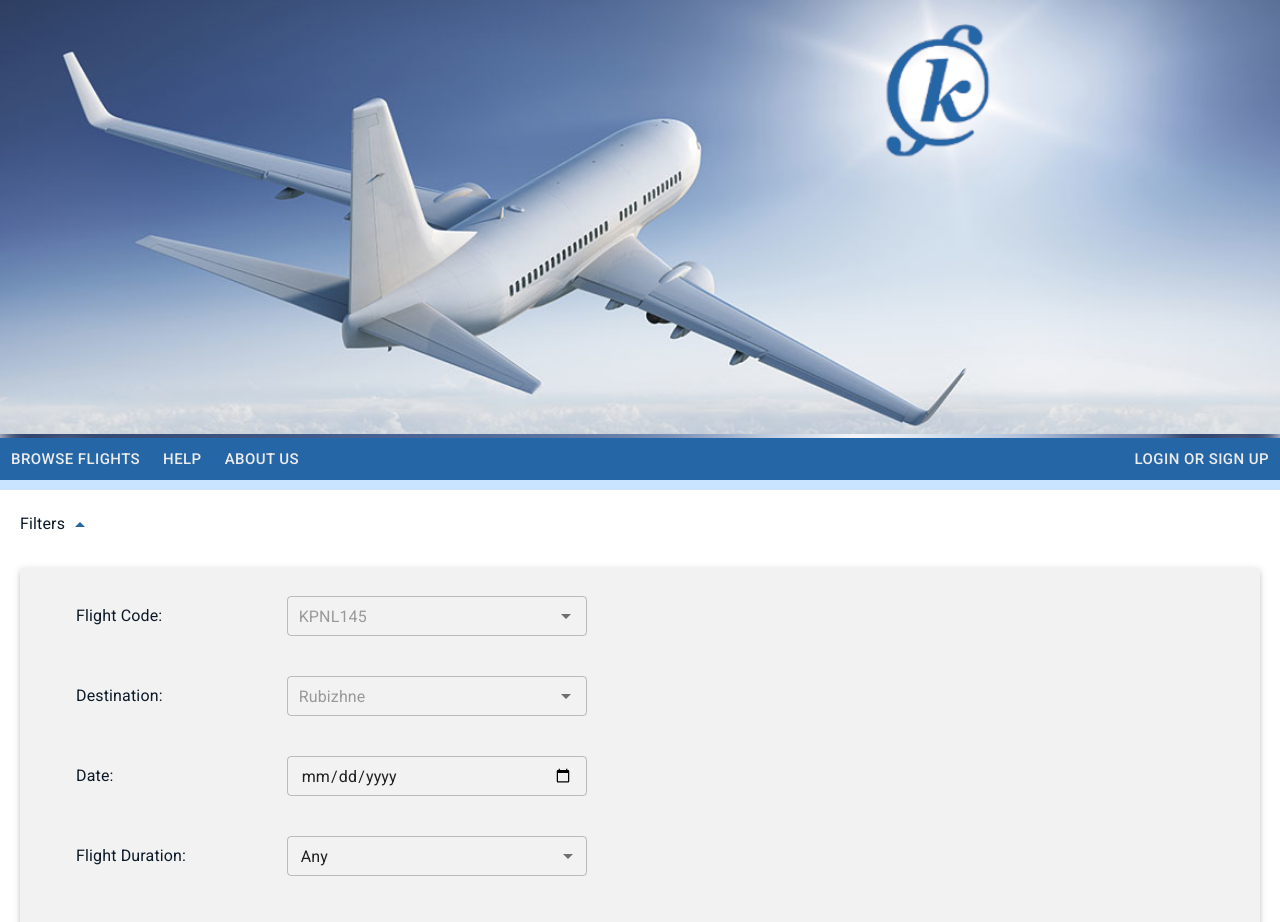
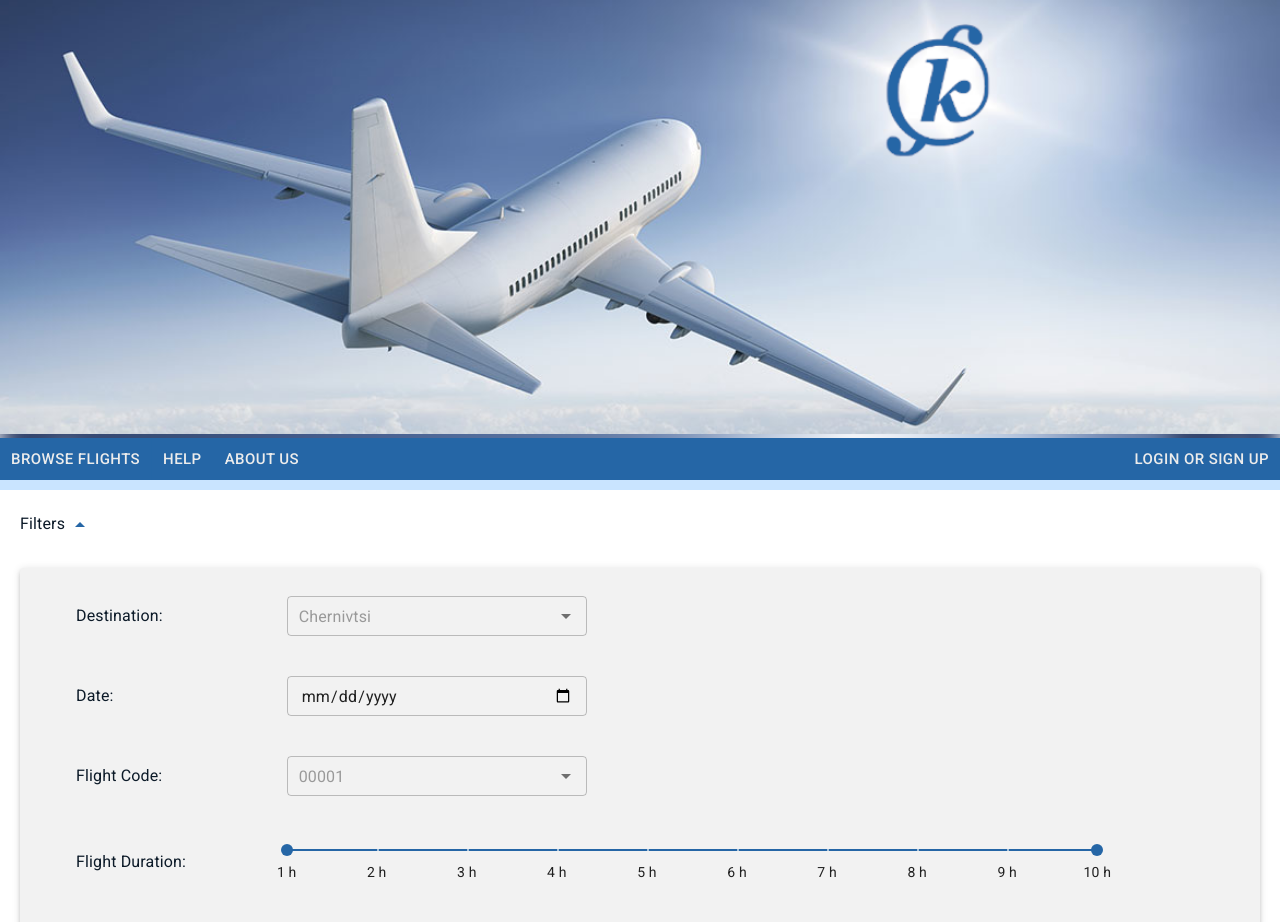
Before and after one commit to carexoid/se-lab, a React (Create React App) app in the folder front/: page / in a window 1280 px wide. Shown: the top 922 px of the page. Built offline with nearby package versions, Linux system fonts and the light colour scheme; no server answers.

Commit message:
start connecting to back

```diff
--- a/front/package.json
+++ b/front/package.json
@@ -2,6 +2,7 @@
   "name": "se-front",
   "version": "0.1.0",
   "private": true,
+  "proxy": "http://127.0.0.1:5000",
   "dependencies": {
     "@emotion/core": "^11.0.0",
     "@emotion/react": "^11.7.0",
@@ -15,6 +16,8 @@
     "@testing-library/react": "^11.2.7",
     "@testing-library/user-event": "^12.8.3",
     "jquery": "^3.6.0",
+    "moment": "^2.29.1",
+    "moment-timezone": "^0.5.34",
     "react": "^17.0.2",
     "react-dom": "^17.0.2",
     "react-redux": "^7.2.6",
--- a/front/src/components/Filters.js
+++ b/front/src/components/Filters.js
@@ -16,19 +16,7 @@ const useStyles = makeStyles((theme) => ({
     },
 }));
 
-const mockCodes = [
-    'KPNL145',
-    'KNUGOVNO',
-    '145LOVE145',
-];
-
-const mockCities = [
-    'Rubizhne',
-    'Paris',
-    'London',
-];
-
-const marks = [
+const marksTime = [
     {
         value: 0,
         label: '00:00',
@@ -51,6 +39,8 @@ const marks = [
     },
 ];
 
+
+
 function valueLabelFormat(value) {
     let hours = Math.floor(value / 60);
     let hourBegin = 60 * hours;
@@ -64,6 +54,8 @@ function valueLabelFormat(value) {
 
 function Filters(props) {
     const classes = useStyles();
+    const marksDuration = [...Array(props.maxDuraion)].map((x, i) => { return { value: i+1, label: `${i+1} h` } })
+    const marksPrice = [...Array(props.maxPrice/1000+1)].map((x, i) => { return { value: 1000*i, label: i === 0 ? '0 $' :`${i}k $` } })
 
     const handleChangeSlider = (event, newValue, name) => {
         if (!Array.isArray(newValue)) {
@@ -81,26 +73,6 @@ function Filters(props) {
         <Form onSubmit={props.handleSubmit}>
             <Grid container spacing={5} alignItems="center" className={classes.grid}>
                 <Grid item xs={12} md={2}>
-                    <Typography>Flight Code:</Typography>
-                </Grid>
-                <Grid item xs={12} md={10}>
-                    <Autocomplete
-                        value={props.values.id}
-                        onInputChange={(event, newInputValue) => {
-                            props.setValues({
-                                ...props.values,
-                                id: newInputValue
-                            })
-                        }}
-                        className={classes.input}
-                        size="small"
-                        id="combo-box-code"
-                        options={mockCodes}
-                        renderInput={(params) => <TextField {...params} placeholder="KPNL145" variant="outlined" />}
-                    />
-                </Grid>
-
-                <Grid item xs={12} md={2}>
                     <Typography>Destination:</Typography>
                 </Grid>
                 <Grid item xs={12} md={10}>
@@ -115,8 +87,9 @@ function Filters(props) {
                         className={classes.input}
                         size="small"
                         id="combo-box-destination"
-                        options={mockCities}
-                        renderInput={(params) => <TextField {...params} placeholder="Rubizhne" variant="outlined" />}
+                        options={props.cities}
+                        //getOptionLabel={(option) => option.city}
+                        renderInput={(params) => <TextField {...params} placeholder="Chernivtsi" variant="outlined" />}
                     />
                 </Grid>
 
@@ -144,31 +117,43 @@ function Filters(props) {
                 </Grid>
 
                 <Grid item xs={12} md={2}>
+                    <Typography>Flight Code:</Typography>
+                </Grid>
+                <Grid item xs={12} md={10}>
+                    <Autocomplete
+                        value={props.values.id}
+                        onInputChange={(event, newInputValue) => {
+                            props.setValues({
+                                ...props.values,
+                                id: newInputValue
+                            })
+                        }}
+                        className={classes.input}
+                        size="small"
+                        id="combo-box-code"
+                        options={props.flightIDs}
+                        renderInput={(params) => <TextField {...params} placeholder="00001" variant="outlined" />}
+                    />
+                </Grid>
+
+                <Grid item xs={12} md={2}>
                     <Typography>Flight Duration:</Typography>
                 </Grid>
                 <Grid item xs={12} md={10}>
-                    <FormControl
-                        className={classes.input}
-                        variant="outlined"
-                        size='small'
-                    >
-                        <Select
-                            id="duration"
-                            value={props.values.durationOption}
-                            onChange={(event) => {
-                                props.setValues({
-                                    ...props.values,
-                                    durationOption: event.target.value
-                                })
-                            }}
-                        >
-                            {/*TODO CHANGE VALUES FOR OPTIONS*/}
-                            <MenuItem value={0}>Any</MenuItem>
-                            <MenuItem value={2}>Short — 0-2 hr</MenuItem>
-                            <MenuItem value={6}>Medium — 2-6 hr</MenuItem>
-                            <MenuItem value={10}>Long — 6+ hr</MenuItem>
-                        </Select>
-                    </FormControl>
+                    <Slider
+                        value={[props.values.durationBegin, props.values.durationEnd]}
+                        onChange={(event, newValue, activeThumb) => {
+                            handleChangeSlider(event, newValue, 'duration')
+                        }}
+                        className={classes.slider}
+                        defaultValue={[props.values.durationBegin, props.values.durationEnd]}
+                        step={1}
+                        min={1}
+                        max={props.maxDuraion}
+                        marks={marksDuration}
+                        valueLabelDisplay="auto"
+                        aria-labelledby="non-linear-slider"
+                    />
                 </Grid>
 
                 <Grid item xs={12} md={2}>
@@ -186,7 +171,7 @@ function Filters(props) {
                         step={1}
                         min={0}
                         max={1439}
-                        marks={marks}
+                        marks={marksTime}
                         valueLabelDisplay="auto"
                         aria-labelledby="non-linear-slider"
                     />
@@ -206,6 +191,8 @@ function Filters(props) {
                         step={1}
                         min={1}
                         max={props.maxPrice}
+                        marks={marksPrice}
+                        color='secondary'
                         valueLabelDisplay="auto"
                         aria-labelledby="non-linear-slider"
                     />
--- a/front/src/components/NavBar.js
+++ b/front/src/components/NavBar.js
@@ -93,13 +93,9 @@ function NavBar({ auth, authFalse, authTrue, email, logIn, logOut }) {
     const [clickLogout, setClickLogout] = useState(!auth);
 
     useEffect(() => {
-        console.log('authState is ' + authState)
-        console.log('clickLogout is ' + clickLogout)
     },[])
 
     useEffect(() => {
-        console.log('authState changing to ' + !clickLogout)
-        console.log('clickLogout changed to ' + clickLogout)
         setAuthState(!clickLogout)
     }, [clickLogout])
 
--- a/front/src/pages/BrowseFlights.js
+++ b/front/src/pages/BrowseFlights.js
@@ -10,7 +10,9 @@ import { useForm } from '../components/useForm';
 import DataGridTable from '../components/DataGridTable';
 import { Link } from '@material-ui/core';
 import Filters from '../components/Filters';
-import $ from 'jquery';
+import $, { get, ajax } from "jquery";
+/* import moment from 'moment';
+import 'moment-timezone'; */
 
 
 const useStyles = makeStyles((theme) => ({
@@ -30,57 +32,89 @@ const useStyles = makeStyles((theme) => ({
 
 
 
-//TODO change prices, possibly write custom Label Format
-const mockMaxPrice = 10000;
+//change prices
+const maxPrice = 5000;
+const maxDuraion = 10;
 
 const emptyParams = {
     id: '',
     destination: '',
     date: '',
-    durationOption: 0,
+    durationBegin: 0,
+    durationEnd: maxDuraion,
     timeBegin: 0,
     timeEnd: 1439,
     priceBegin: 0,
-    priceEnd: mockMaxPrice,
+    priceEnd: maxPrice,
 };
 
 const flights = [
     {
         id: 'KPNL145',
-        destination: 'London',
+        city: 'London',
+        departure_at: "Thu, 02 Dec 2021 14:40:00 GMT",
+        econom_min_price: null,
+        econom_remaining: 0,
+        business_remaining: 0,
     },
     {
         id: 'KNUGOVNO',
-        destination: 'London',
+        city: 'London',
+        departure_at: "Sat, 04 Dec 2021 14:12:00 GMT",
+        econom_min_price: 100,
+        econom_remaining: 3,
+        business_remaining: 4,
     },
     {
         id: '145LOVE145',
-        destination: 'London',
+        city: 'London',
+        departure_at: "Wed, 08 Dec 2021 22:12:00 GMT",
+        econom_min_price: null,
+        econom_remaining: 0,
+        business_remaining: 5,
     },
 ];
 
+/* function convertTimeZone(time, zone) {
+    var format = 'ddd, DD MMM YYYY HH:mm:ss z';
+    let mt = moment(time, format).tz(zone)
+    return mt
+} */
 
 const columns = [
     {
         field: 'id',
         headerName: 'Code',
-        //width: '50%',
         renderCell: (params) => (
-            <Link href={`/view/${params.id}`}>{params.id}</Link>
+            <Link href={`/view/${params.id}`}>{params.id.toString().padStart(5,'0')}</Link>
         ),
     },
     {
-        field: 'destination',
+        field: 'city',
         headerName: 'Destination',
-        //width: '50%',
+        //valueGetter: (params) => params.city
     },
+    {
+        field: 'departure',
+        headerName: 'Departure',
+        width:200,
+        valueGetter: (params) => new Date(params.row.departure_at)
+    },
+    {
+        field: 'available',
+        headerName: 'Seats Available',
+        width: 130,
+        valueGetter: (params) => params.row.econom_remaining + params.row.business_remaining
+    },
+    {
+        field: 'price',
+        headerName: 'Price',
+        valueGetter: (params) => `${params.row.econom_min_price !== null
+            ? `${params.row.econom_min_price}+` :'—'}`
+    }
 ];
 
-/* renderCell: (params) => (
-            <Link href={'http://www.youtube.com'}>{params.code}</Link>
-        ) */
-
-//`/view/${params.code}`
+//toLocaleString('en-GB', { timeZone: 'Europe/ Kiev'})
 
 function getOffset(el) {
     var _x = 0;
@@ -97,6 +131,8 @@ function BrowseFlights() {
     const classes = useStyles();
     const [showFilters, setShowFilters] = useState(true);
     const [showList, setShowList] = useState(false);
+    const [flightIdAC, setFlightIdAC] = useState([])
+    const [cityAC, setCityAC] = useState([])
 
     const {
         values,
@@ -107,21 +143,44 @@ function BrowseFlights() {
 
     const handleSubmit = e => {
         e.preventDefault()
+
+        //send request
+
         setShowList(true)
-
         const newY = getOffset(document.getElementById('search-button')).top
-        console.log(newY)
-
         $("html, body").animate({
             scrollTop: newY
         });
     }
 
+    //componentDidMount
+    useEffect(() => {
+        $.ajax({
+            type: 'GET',
+            url: '/flight_ids',
+            headers:{'Accept': 'application/json'},
+            success: function (responseJSON) {
+                //console.log(responseJSON.ids)
+                setFlightIdAC(responseJSON.ids.map(x => x.toString().padStart(5, "0")))
+            },
+        });
+
+        $.ajax({
+            type: 'GET',
+            url: '/cities',
+            headers: { 'Accept': 'application/json' },
+            success: function (responseJSON) {
+                const newView = responseJSON.cities.map(
+                    x => x.city)
+                //console.log(newView)
+                setCityAC(newView)
+            },
+        });
+    }, [])
+
     useEffect(() => {
         console.log(values)
     },[values])
-
-    //TODO: fetch codes, cities
 
     return (<div>
         <div style={{}}>
@@ -141,11 +200,13 @@ function BrowseFlights() {
         {!showFilters ? null :
             <Paper elevation={3} className={classes.paper}>
 
-                {/* TODO pass also lists of codes and cities */}
                 <Filters
+                    flightIDs={flightIdAC}
+                    cities={cityAC}
                     values={values}
                     setValues={setValues}
-                    maxPrice={mockMaxPrice}
+                    maxPrice={maxPrice}
+                    maxDuraion={maxDuraion}
                     handleSubmit={handleSubmit}
                 />
             </Paper>
```
Also changed, not shown: 1 other file (tests, documents, lock files or other folders).
